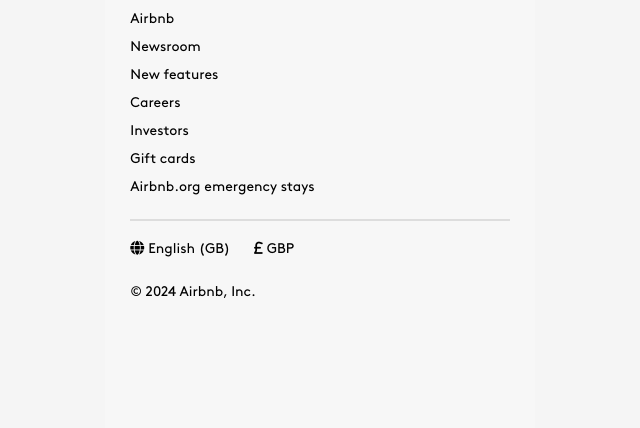
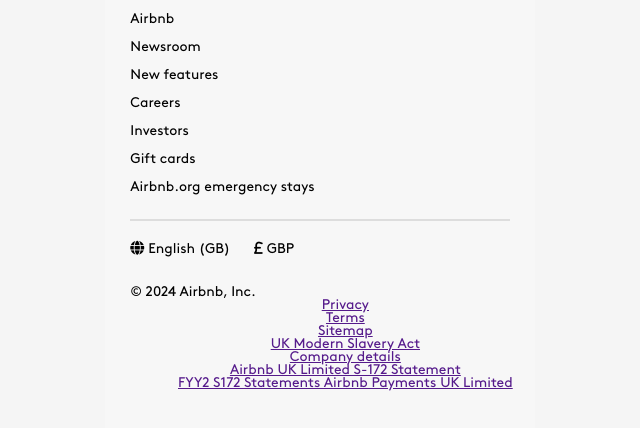
Before and after one commit to therealadil/website-homepage, a plain HTML site: page index.html in a window 1280 px wide. Shown: the part 7123-7551 px from the top of the page, without its empty margins (320-960 px from the left). Drawn offline with Linux system fonts and the light colour scheme.

Commit message:
add entries to footer navigation list

```diff
--- a/index.html
+++ b/index.html
@@ -289,6 +289,18 @@
             <div>
                 <span>© 2024 Airbnb, Inc.</span>
             </div>
+            <div class="navigation-links-bottom">
+                <div class="container">
+                    <span><a href="">Privacy</a></span>
+                    <span><a href="">Terms</a></span>
+                    <span><a href="">Sitemap</a></span>
+                    <span><a href="">UK Modern Slavery Act</a></span>
+                    <span><a href="">Company details</a></span>
+                    <span><a href="">Airbnb UK Limited S-172 Statement</a></span>
+                    <span><a href="">FYY2 S172 Statements Airbnb Payments UK Limited</a></span>
+                  </div>
+
+            </div>
 
         </div>
 
@@ -300,6 +312,5 @@
 
 
 
-
 </body>
 </html>
```
